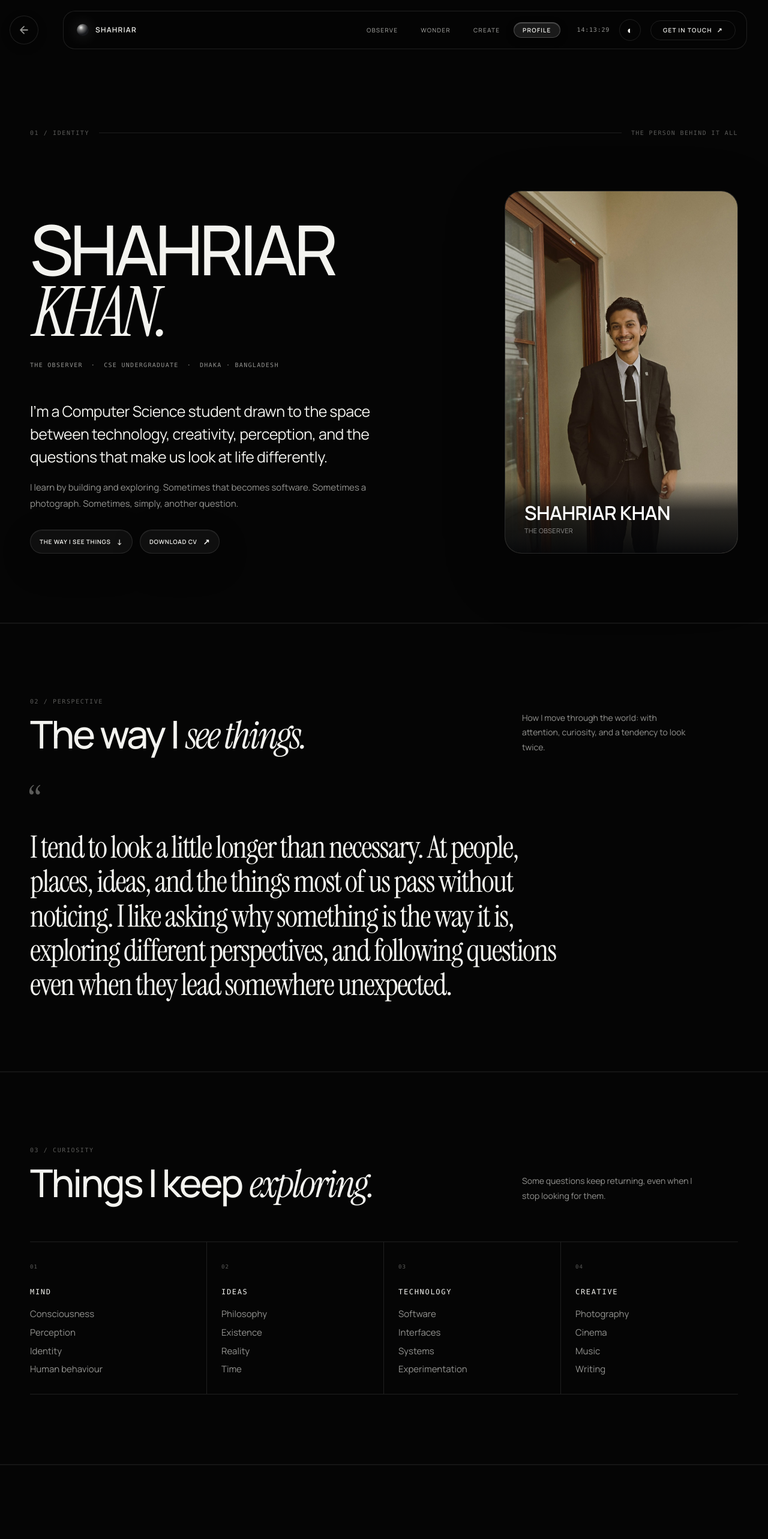
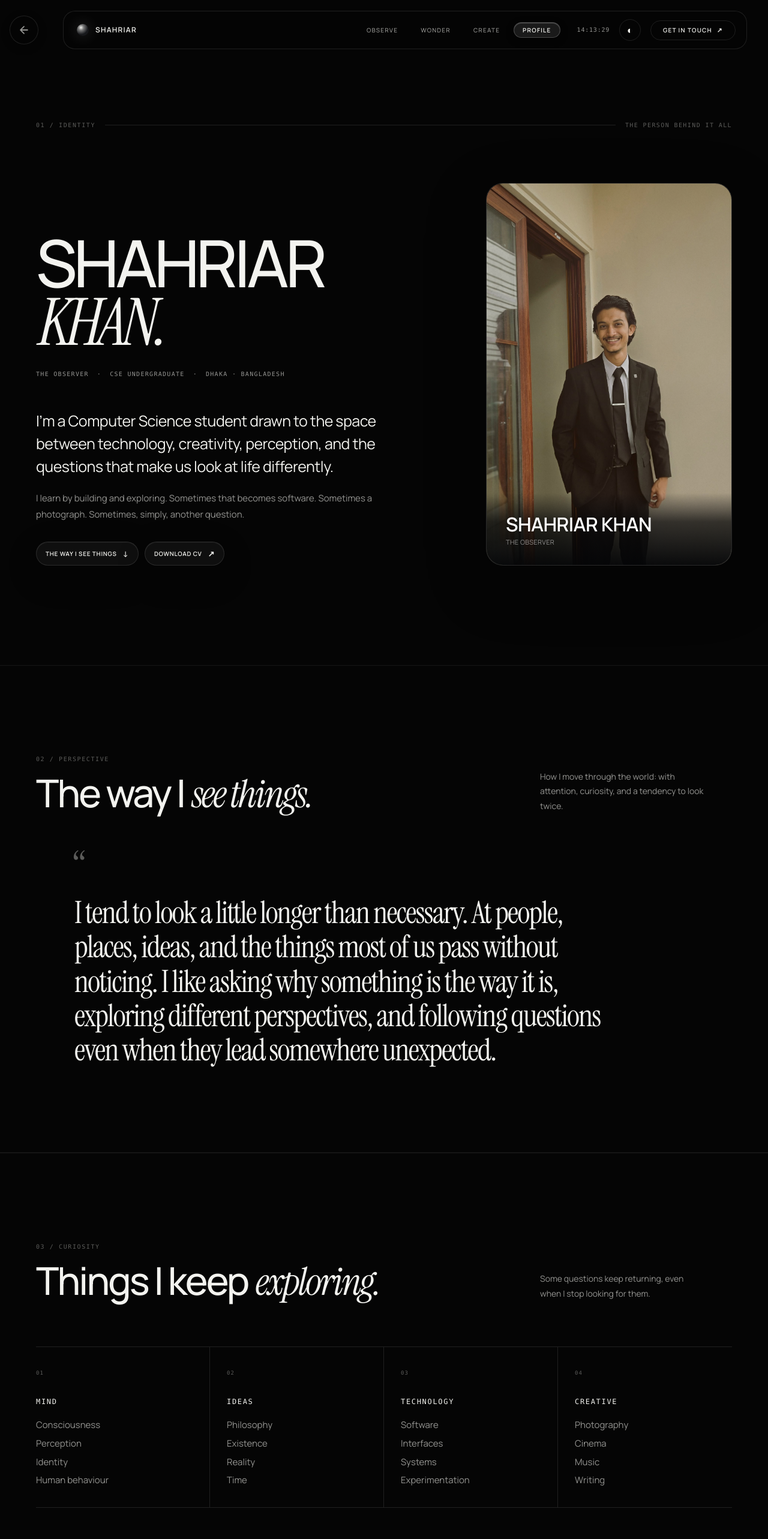
Before and after one commit to shahriarbappy60-ship-it/personal-universe, a React (Vite) app: page /self in a window 1280 px wide. Shown: the top 2566 px of the page at 60% size. Built offline with nearby package versions, Linux system fonts and the light colour scheme.

Commit message:
Polish Self page into timeless editorial mother-design system

```diff
--- a/src/styles/self-page.css
+++ b/src/styles/self-page.css
@@ -330,3 +330,247 @@ html[data-theme="light"] .self-page-v2 .self-v2-photo-card{box-shadow:var(--shad
     width:auto !important;
   }
 }
+
+
+
+/* =========================================================
+   SELF — TIMELESS EDITORIAL SYSTEM
+   Final layer: hierarchy, whitespace, restraint, mobile rhythm
+========================================================= */
+.self-page-v2{
+  --self-content:min(1160px,calc(100% - 48px));
+  --self-section-space:clamp(92px,11vw,156px);
+}
+.self-page-v2 .self-v2-container{width:var(--self-content);max-width:none}
+.self-page-v2 .self-v2-section{
+  padding:var(--self-section-space) 0;
+  border-bottom:1px solid var(--line-soft);
+}
+.self-page-v2 .self-v2-section-head{
+  grid-template-columns:minmax(0,1fr) minmax(240px,320px);
+  gap:clamp(32px,6vw,96px);
+  margin-bottom:clamp(44px,6vw,76px);
+}
+.self-page-v2 .self-v2-section-head h2{
+  max-width:820px;
+  margin-top:14px;
+}
+.self-page-v2 .self-v2-section-intro{max-width:32ch}
+
+/* Hero: identity first, portrait as the visual anchor */
+.self-page-v2 .self-v2-hero{
+  padding-top:clamp(58px,8vw,104px);
+  padding-bottom:clamp(100px,13vw,180px);
+  border-bottom:0;
+}
+.self-page-v2 .self-v2-hero-bar{margin-bottom:clamp(50px,7vw,92px)}
+.self-page-v2 .self-v2-hero-grid{
+  grid-template-columns:minmax(0,1.35fr) minmax(300px,410px);
+  gap:clamp(48px,8vw,120px);
+  align-items:end;
+}
+.self-page-v2 .self-v2-name{
+  font-size:clamp(58px,8.5vw,124px);
+  line-height:.88;
+  max-width:850px;
+}
+.self-page-v2 .self-v2-role{margin-top:30px}
+.self-page-v2 .self-v2-lead{
+  max-width:700px;
+  margin-top:clamp(34px,4vw,52px);
+}
+.self-page-v2 .self-v2-lead-secondary{max-width:590px;margin-top:20px}
+.self-page-v2 .self-v2-actions{margin-top:32px;gap:10px}
+.self-page-v2 .self-v2-actions .btn-master{
+  min-height:40px;height:40px;padding:0 15px;font-size:10px;
+}
+
+/* Portrait remains exactly in the mother-design family */
+.self-page-v2 .self-v2-portrait-frame{
+  max-width:410px;
+  aspect-ratio:9/14;
+  border:1px solid var(--glass-border);
+  border-radius:28px;
+  padding:0;
+  background:var(--surface);
+  box-shadow:var(--shadow-deep);
+}
+.self-page-v2 .self-v2-photo-media{
+  position:absolute;inset:0;
+  width:100%;height:100%;
+  aspect-ratio:auto;border-radius:0;
+}
+.self-page-v2 .self-v2-photo-media img{
+  position:absolute;inset:0;width:100%;height:100%;
+  object-fit:cover;object-position:center 20%;
+  filter:contrast(104%) brightness(96%);
+}
+.self-page-v2 .self-v2-photo-media::after{
+  display:block;
+  background:radial-gradient(circle at 50% 25%,rgba(255,255,255,.08) 0%,transparent 60%);
+}
+.self-page-v2 .self-v2-portrait-caption{
+  position:absolute;inset:auto 0 0;
+  padding:36px 32px 30px;
+  background:linear-gradient(transparent 0%,rgba(4,5,7,.7) 40%,rgba(4,5,7,.96) 100%);
+  color:#fff;
+}
+.self-page-v2 .self-v2-portrait-caption .self-v2-photo-index{display:none}
+
+/* Perspective: one strong thought, no decorative container */
+.self-page-v2 .self-v2-statement{
+  max-width:900px;
+  margin-left:clamp(0px,5vw,72px);
+}
+
+/* Curiosity: four calm editorial columns, not cards */
+.self-page-v2 .self-v2-explore-grid{
+  grid-template-columns:repeat(4,minmax(0,1fr));
+  border-top:1px solid var(--line);
+  border-bottom:1px solid var(--line);
+}
+.self-page-v2 .self-v2-explore-item{
+  min-height:190px;
+  padding:28px 28px 34px;
+  border-right:1px solid var(--line);
+  background:transparent;
+}
+.self-page-v2 .self-v2-explore-item:first-child{padding-left:0}
+.self-page-v2 .self-v2-explore-item:last-child{padding-right:0}
+.self-page-v2 .self-v2-explore-item h3{margin:30px 0 20px}
+
+/* Life: quieter rows + a single image */
+.self-page-v2 .self-v2-life-grid{
+  grid-template-columns:minmax(0,1fr) minmax(300px,.58fr);
+  gap:clamp(48px,8vw,112px);
+}
+.self-page-v2 .self-v2-life-row{
+  grid-template-columns:130px minmax(0,1fr);
+  gap:30px;
+  padding:27px 0;
+}
+.self-page-v2 .self-v2-life-row p{max-width:560px}
+
+/* Observation: image and sentence share equal visual weight */
+.self-page-v2 .self-v2-observe{
+  grid-template-columns:minmax(0,.9fr) minmax(0,1fr);
+  gap:clamp(42px,8vw,110px);
+}
+.self-page-v2 .self-v2-observe-image{border:1px solid var(--line);aspect-ratio:16/10}
+.self-page-v2 .self-v2-observe-copy{
+  align-self:center;
+  padding-bottom:4px;
+}
+.self-page-v2 .self-v2-observe-copy .btn-master{margin-top:30px}
+
+/* Foundation / craft: information architecture over decoration */
+.self-page-v2 .self-v2-edu-row{
+  grid-template-columns:160px minmax(0,1fr) 100px;
+  gap:32px;
+  padding:29px 0;
+}
+.self-page-v2 .self-v2-skill-row{
+  grid-template-columns:44px minmax(190px,.75fr) 110px minmax(0,1fr);
+  gap:24px;
+  padding:23px 0;
+}
+.self-page-v2 .self-v2-skill-name{font-size:17px}
+
+/* Works: deliberately compact because Create owns the details */
+.self-page-v2 .self-v2-project-row{
+  grid-template-columns:54px minmax(0,1fr) 230px;
+  gap:28px;
+  padding:30px 0;
+}
+.self-page-v2 .self-v2-project-desc{max-width:600px;margin-top:10px}
+.self-page-v2 .self-v2-project-meta{text-align:right}
+.self-page-v2 .self-v2-inline-action{
+  display:flex;
+  justify-content:flex-end;
+  margin-top:28px;
+}
+.self-page-v2 .self-v2-inline-action .btn-master{
+  min-height:40px;height:40px;padding:0 16px;
+}
+
+/* Direction becomes the closing editorial statement */
+.self-page-v2 .self-v2-direction{
+  grid-template-columns:minmax(0,1fr) minmax(260px,.5fr);
+  gap:clamp(48px,8vw,110px);
+}
+.self-page-v2 .self-v2-direction-statement{max-width:760px}
+
+/* CV is a quiet utility, not another portfolio card */
+.self-page-v2 .self-v2-cv-section{padding-top:clamp(70px,8vw,110px);padding-bottom:clamp(70px,8vw,110px)}
+.self-page-v2 .self-v2-cv{
+  max-width:760px;
+  border:0;
+  border-top:1px solid var(--line);
+  border-bottom:1px solid var(--line);
+  padding:30px 0 34px;
+  background:transparent;
+}
+.self-page-v2 .self-v2-cv h2{margin:13px 0 10px}
+.self-page-v2 .self-v2-cv p{margin-bottom:24px}
+
+/* Closing line */
+.self-page-v2 .self-v2-closing{
+  margin:clamp(56px,8vw,100px) 0 0;
+  font-family:var(--font-serif);
+  font-size:clamp(26px,3.5vw,46px);
+  line-height:1.1;
+  letter-spacing:-.03em;
+  color:var(--muted);
+}
+
+/* Mobile: preserve breathing room; never squeeze content into columns */
+@media(max-width:900px){
+  .self-page-v2{
+    --self-content:min(100% - 36px,760px);
+    --self-section-space:clamp(72px,10vw,112px);
+  }
+  .self-page-v2 .self-v2-hero-grid{grid-template-columns:1fr;gap:56px}
+  .self-page-v2 .self-v2-portrait-frame{max-width:520px;margin:0}
+  .self-page-v2 .self-v2-section-head{grid-template-columns:1fr;gap:18px}
+  .self-page-v2 .self-v2-explore-grid{grid-template-columns:repeat(2,minmax(0,1fr))}
+  .self-page-v2 .self-v2-life-grid,.self-page-v2 .self-v2-observe,.self-page-v2 .self-v2-direction{grid-template-columns:1fr}
+  .self-page-v2 .self-v2-edu-row{grid-template-columns:130px minmax(0,1fr)}
+  .self-page-v2 .self-v2-status{grid-column:2}
+  .self-page-v2 .self-v2-skill-row{grid-template-columns:40px minmax(140px,.7fr) 120px}
+  .self-page-v2 .self-v2-skill-note{grid-column:2/-1}
+  .self-page-v2 .self-v2-project-row{grid-template-columns:46px minmax(0,1fr)}
+  .self-page-v2 .self-v2-project-meta{grid-column:2;text-align:left}
+}
+@media(max-width:560px){
+  .self-page-v2{
+    --self-content:calc(100% - 32px);
+    --self-section-space:72px;
+  }
+  .self-page-v2 .self-v2-hero{
+    padding-top:38px;
+    padding-bottom:82px;
+  }
+  .self-page-v2 .self-v2-hero-bar{margin-bottom:48px}
+  .self-page-v2 .self-v2-name{font-size:clamp(50px,15vw,76px)}
+  .self-page-v2 .self-v2-role{margin-top:24px}
+  .self-page-v2 .self-v2-lead{font-size:19px;line-height:1.5;margin-top:32px}
+  .self-page-v2 .self-v2-actions{flex-direction:row;align-items:center}
+  .self-page-v2 .self-v2-actions .btn-master{width:auto!important}
+  .self-page-v2 .self-v2-explore-grid{grid-template-columns:1fr}
+  .self-page-v2 .self-v2-explore-item,
+  .self-page-v2 .self-v2-explore-item:first-child,
+  .self-page-v2 .self-v2-explore-item:last-child{
+    border-right:0;
+    padding:24px 0;
+  }
+  .self-page-v2 .self-v2-explore-item:nth-child(n+2){border-top:1px solid var(--line)}
+  .self-page-v2 .self-v2-life-row{grid-template-columns:1fr;gap:10px;padding:23px 0}
+  .self-page-v2 .self-v2-edu-row{grid-template-columns:1fr;gap:9px}
+  .self-page-v2 .self-v2-status{grid-column:auto}
+  .self-page-v2 .self-v2-skill-row{grid-template-columns:30px minmax(0,1fr);gap:8px 16px}
+  .self-page-v2 .self-v2-skill-status,.self-page-v2 .self-v2-skill-note{grid-column:2}
+  .self-page-v2 .self-v2-project-row{grid-template-columns:32px minmax(0,1fr);gap:15px}
+  .self-page-v2 .self-v2-project-meta{grid-column:2}
+  .self-page-v2 .self-v2-inline-action{justify-content:flex-start}
+  .self-page-v2 .self-v2-cv{padding:27px 0 30px}
+}
```
